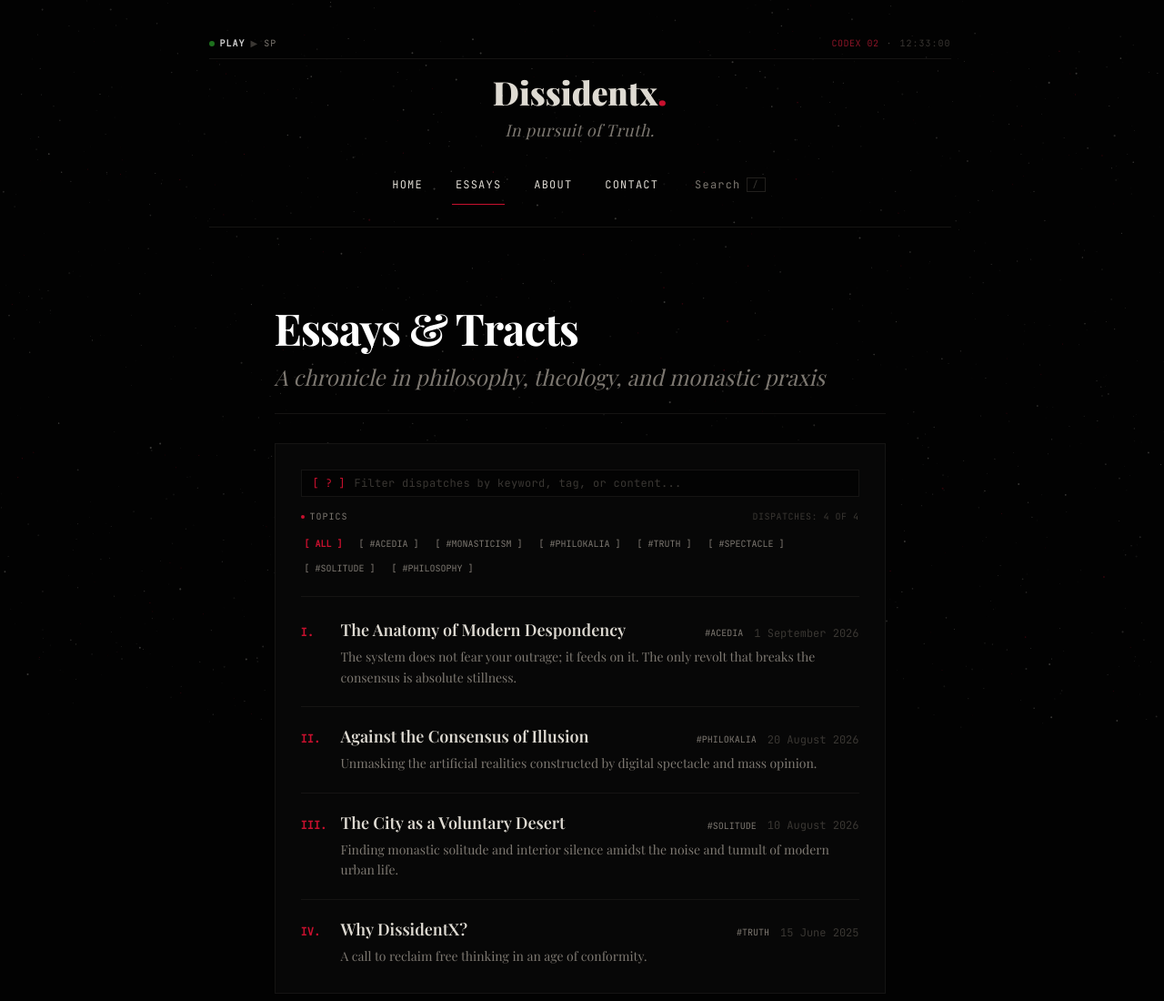
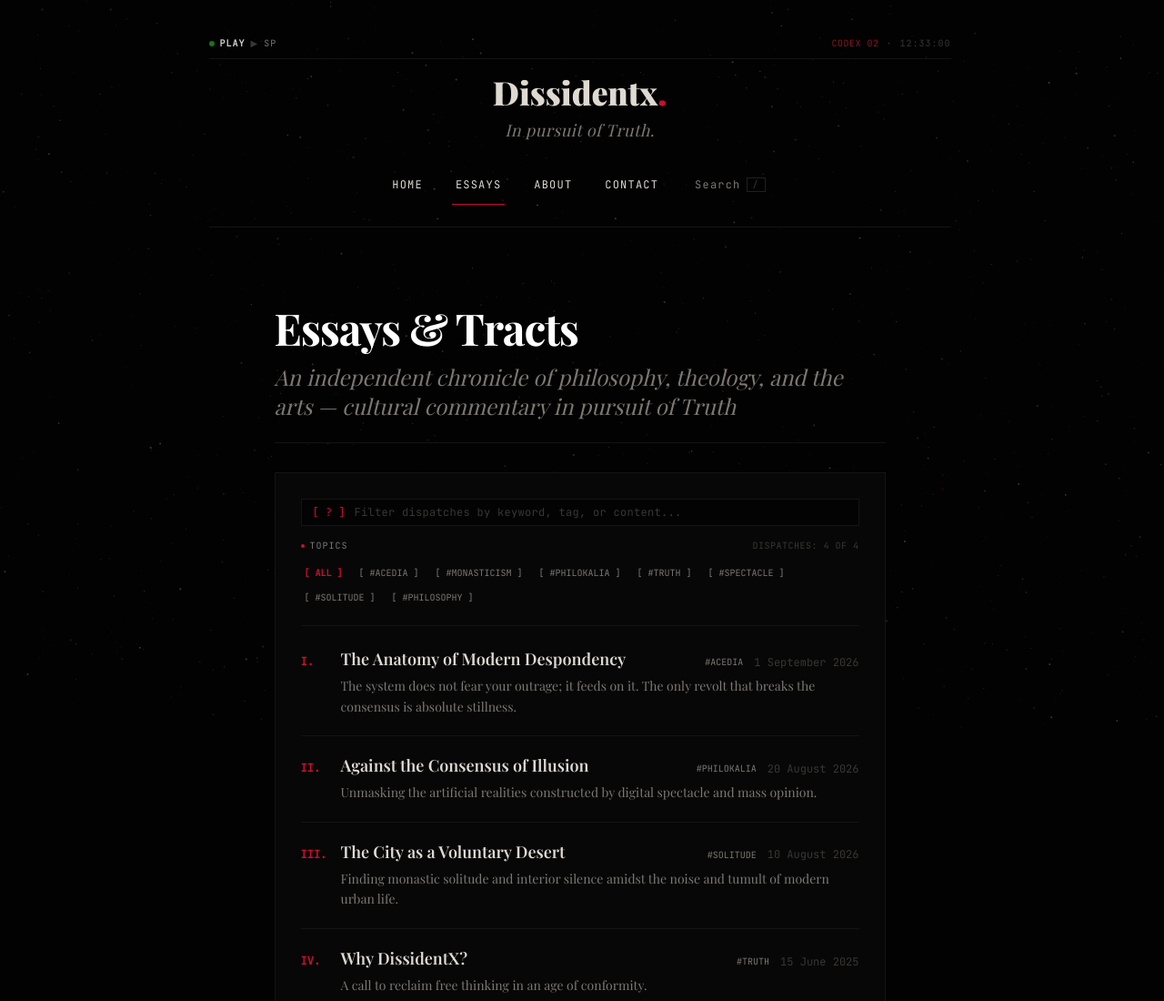
Before and after one commit to 7ze/dissidentx, an Astro site: page /essays in a window 1280 px wide. Shown: the top 1100 px of the page at 91% size. Built offline with nearby package versions, Linux system fonts and the light colour scheme; Astro itself is replaced by a stand-in of ours; a web font is replaced by a local one.

Commit message:
chore: update site description and subtitle

```diff
--- a/src/layouts/BaseLayout.astro
+++ b/src/layouts/BaseLayout.astro
@@ -19,7 +19,7 @@ const { title, description } = Astro.props;
 const siteTitle = "DissidentX";
 const siteTagline = "In pursuit of Truth.";
 const defaultDescription =
-  "DissidentX — In pursuit of Truth. A layman's chronicle in philosophy, theology, and monastic praxis.";
+  "An independent chronicle of philosophy, theology, and the arts — cultural commentary in pursuit of Truth.";
 const pageTitle = title === "Home" ? `${siteTitle} | ${siteTagline}` : `${siteTitle} | ${title}`;
 const pageDescription = description ?? defaultDescription;
 const canonical = new URL(Astro.url.pathname, Astro.site || "https://dissidentx.com").href;
--- a/src/pages/essays.astro
+++ b/src/pages/essays.astro
@@ -4,7 +4,8 @@ import EssayList from "../components/EssayList.astro";
 import { getEssays } from "../lib/essays";
 
 const pageTitle = "Essays & Tracts";
-const pageDescription = "Chronicle of writings, tracts, and reflections on DissidentX.";
+const pageDescription =
+  "An independent chronicle of philosophy, theology, and the arts — cultural commentary in pursuit of Truth.";
 const essays = await getEssays();
 ---
 
@@ -16,7 +17,7 @@ const essays = await getEssays();
         Essays & Tracts
       </h1>
       <p class="font-serif font-light italic text-xl sm:text-2xl text-[var(--color-ink-muted)] mt-2">
-        A chronicle in philosophy, theology, and monastic praxis
+        An independent chronicle of philosophy, theology, and the arts — cultural commentary in pursuit of Truth
       </p>
     </header>
 
--- a/src/pages/index.astro
+++ b/src/pages/index.astro
@@ -6,7 +6,7 @@ import { getEssays } from "../lib/essays";
 
 const pageTitle = "Home";
 const pageDescription =
-  "DissidentX — In pursuit of Truth. A layman's chronicle in philosophy, theology, and monastic praxis.";
+  "An independent chronicle of philosophy, theology, and the arts — cultural commentary in pursuit of Truth.";
 
 const allEssays = await getEssays();
 // Find featured essay or fallback to latest
```
Also changed, not shown: README.md.
